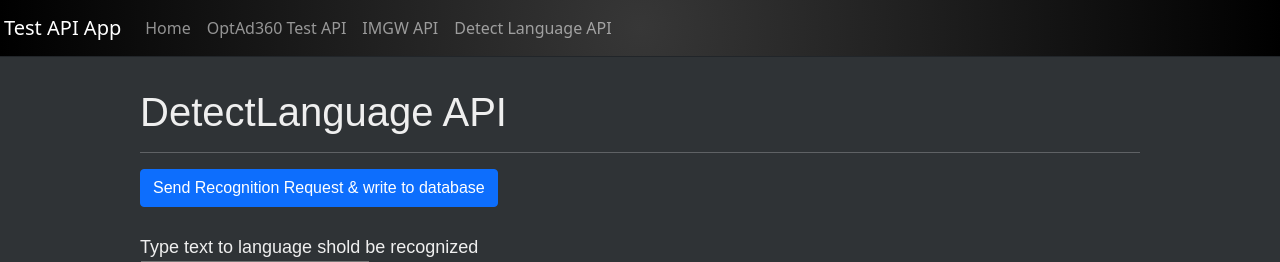
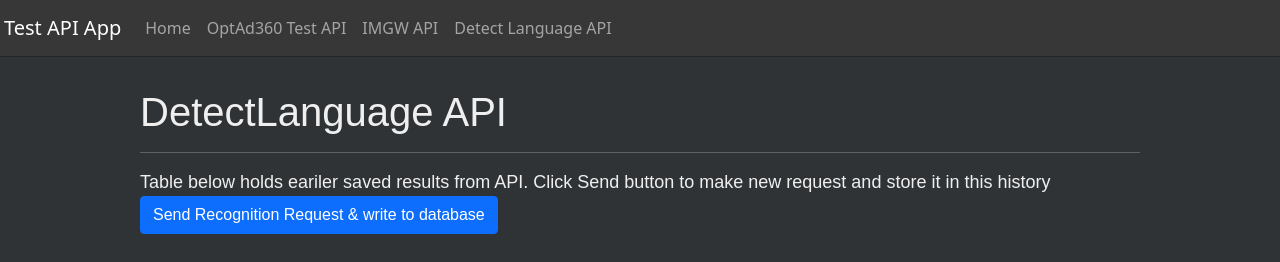
Before and after one commit to Emihilus/Emihilus-apiOptApp, a Symfony app: template templates/main/thrid.html.twig in a window 1280 px wide. Shown: the top 262 px of the page. Run offline with Twig, Linux system fonts and the light colour scheme; the template is opened without the code that fills it, so the values that code supplies are empty; some libraries are stand-ins or nearby versions.

Commit message:
AUTOCOMMIT: 08-10-2021_18:14:29

```diff
--- a/templates/base.html.twig
+++ b/templates/base.html.twig
@@ -17,10 +17,9 @@
     </head>
     <body style="padding-top:70px; background-color: #2F3336; color: #efefef;">
 
-    <header class='border-bottom border-dark fixed-top' style="background: rgb(55,55,55);
-background: radial-gradient(circle, rgba(55,55,55,1) 0%, rgba(0,0,0,1) 100%);">
-				<nav class="navbar navbar-dark navbar-expand-md ">
-					<a class="navbar-brand ms-1" href="/">
+    <header class='border-bottom border-dark fixed-top' style="background-color: rgb(55,55,55);">
+				<nav class="navbar navbar-dark navbar-expand-md navbar-inverse">
+					<a class="navbar-brand ms-1 order-last order-sm-first" href="/">
 						<span style="color:#ffffff;">Test API App</span>
 					</a>
 
--- a/templates/main/first.html.twig
+++ b/templates/main/first.html.twig
@@ -19,9 +19,7 @@
 		<option value="2">EUR</option>
 		<option value="3">USD</option>
 	</select>
-
-
-
+    <br><span>Table below holds eariler saved results from API. Click Send button to make new request and store it in this history</span>
 
 <table class="table table-secondary table-hover">
   <theadclass="thead-dark">
--- a/templates/main/second.html.twig
+++ b/templates/main/second.html.twig
@@ -12,6 +12,7 @@
 
 <div class="example-wrapper">
     <h1>IMGW API</h1><hr>
+    <span>Table below holds eariler saved results from API. Click Send button to make new request and store it in this history</span><br>
     <button class="btn btn-primary" onclick="request()">Send Request & write to database</button> <label for="sel">Station</label>
 	<select name="sel" id="select">
 		    {% for station in stations %}
--- a/templates/main/thrid.html.twig
+++ b/templates/main/thrid.html.twig
@@ -11,7 +11,7 @@
 </style>
 
 <div class="example-wrapper">
-    <h1>DetectLanguage API</h1><hr>
+    <h1>DetectLanguage API</h1><hr> <span>Table below holds eariler saved results from API. Click Send button to make new request and store it in this history</span><br>
     <button class="btn btn-primary" onclick="request()">Send Recognition Request & write to database</button> <br> <br>
     <label for='inp'>Type text to language shold be recognized</label><br>
 	<textarea name='inp' id="input" rows="3"></textarea>
```
